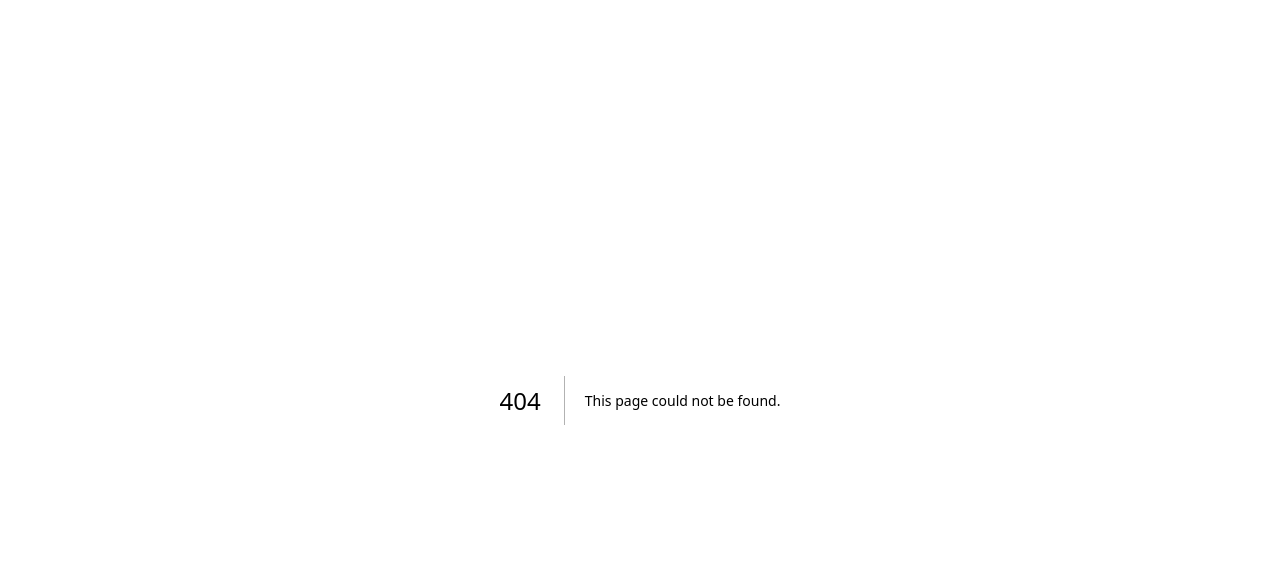
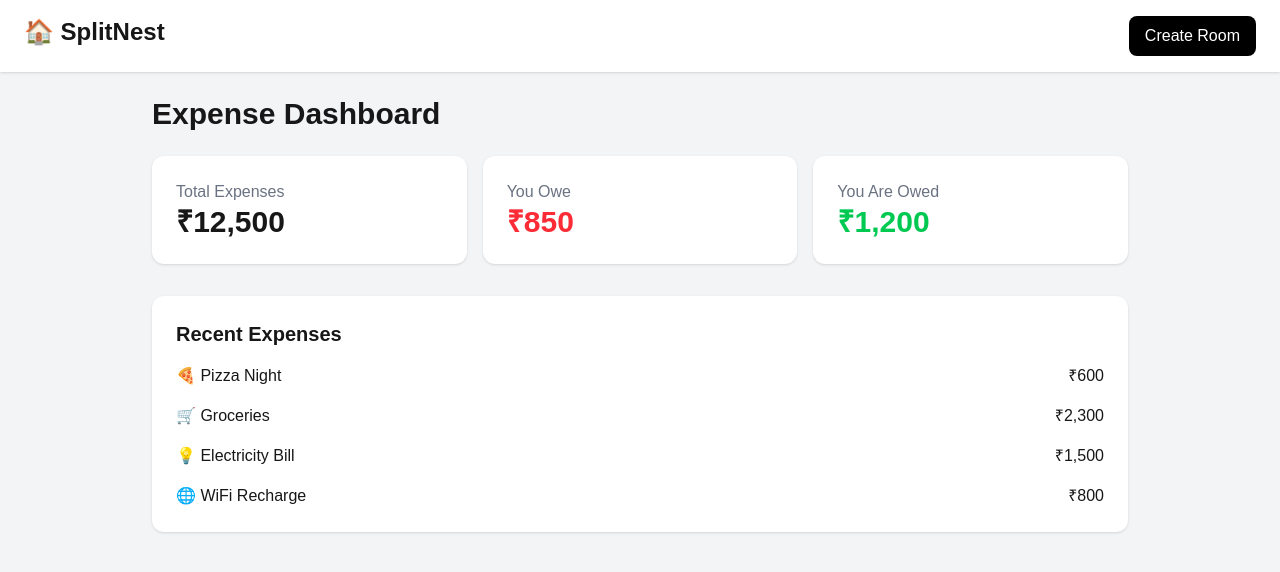
Before and after one commit to shengen13/splitnest, a Next.js app: page /signup in a window 1280 px wide. Before the commit this address had no page. Shown: the top 572 px of the page. Built offline with nearby package versions, Linux system fonts and the light colour scheme.

Commit message:
ai project

```diff
--- /dev/null
+++ b/app/signup/page.tsx
@@ -0,0 +1,68 @@
+export default function Home() {
+  return (
+    <main className="min-h-screen bg-gray-100">
+      <nav className="bg-white shadow px-6 py-4 flex justify-between">
+        <h1 className="text-2xl font-bold">🏠 SplitNest</h1>
+
+        <button className="bg-black text-white px-4 py-2 rounded-lg">
+          Create Room
+        </button>
+      </nav>
+
+      <section className="max-w-5xl mx-auto p-6">
+        <h2 className="text-3xl font-bold mb-6">
+          Expense Dashboard
+        </h2>
+
+        <div className="grid md:grid-cols-3 gap-4 mb-8">
+          <div className="bg-white p-6 rounded-xl shadow">
+            <h3 className="text-gray-500">Total Expenses</h3>
+            <p className="text-3xl font-bold">₹12,500</p>
+          </div>
+
+          <div className="bg-white p-6 rounded-xl shadow">
+            <h3 className="text-gray-500">You Owe</h3>
+            <p className="text-3xl font-bold text-red-500">
+              ₹850
+            </p>
+          </div>
+
+          <div className="bg-white p-6 rounded-xl shadow">
+            <h3 className="text-gray-500">You Are Owed</h3>
+            <p className="text-3xl font-bold text-green-500">
+              ₹1,200
+            </p>
+          </div>
+        </div>
+
+        <div className="bg-white rounded-xl shadow p-6">
+          <h3 className="text-xl font-bold mb-4">
+            Recent Expenses
+          </h3>
+
+          <div className="space-y-4">
+            <div className="flex justify-between">
+              <span>🍕 Pizza Night</span>
+              <span>₹600</span>
+            </div>
+
+            <div className="flex justify-between">
+              <span>🛒 Groceries</span>
+              <span>₹2,300</span>
+            </div>
+
+            <div className="flex justify-between">
+              <span>💡 Electricity Bill</span>
+              <span>₹1,500</span>
+            </div>
+
+            <div className="flex justify-between">
+              <span>🌐 WiFi Recharge</span>
+              <span>₹800</span>
+            </div>
+          </div>
+        </div>
+      </section>
+    </main>
+  );
+}
--- /dev/null
+++ b/lib/supabase.ts
@@ -0,0 +1,6 @@
+import { createClient } from "@supabase/supabase-js";
+
+export const supabase = createClient(
+  process.env.NEXT_PUBLIC_SUPABASE_URL!,
+  process.env.NEXT_PUBLIC_SUPABASE_PUBLISHABLE_KEY!
+);
--- a/package.json
+++ b/package.json
@@ -9,6 +9,7 @@
     "lint": "eslint"
   },
   "dependencies": {
+    "@supabase/supabase-js": "^2.108.1",
     "next": "16.2.7",
     "react": "19.2.4",
     "react-dom": "19.2.4"
```
Also changed, not shown: 1 other file (tests, documents, lock files or other folders).
